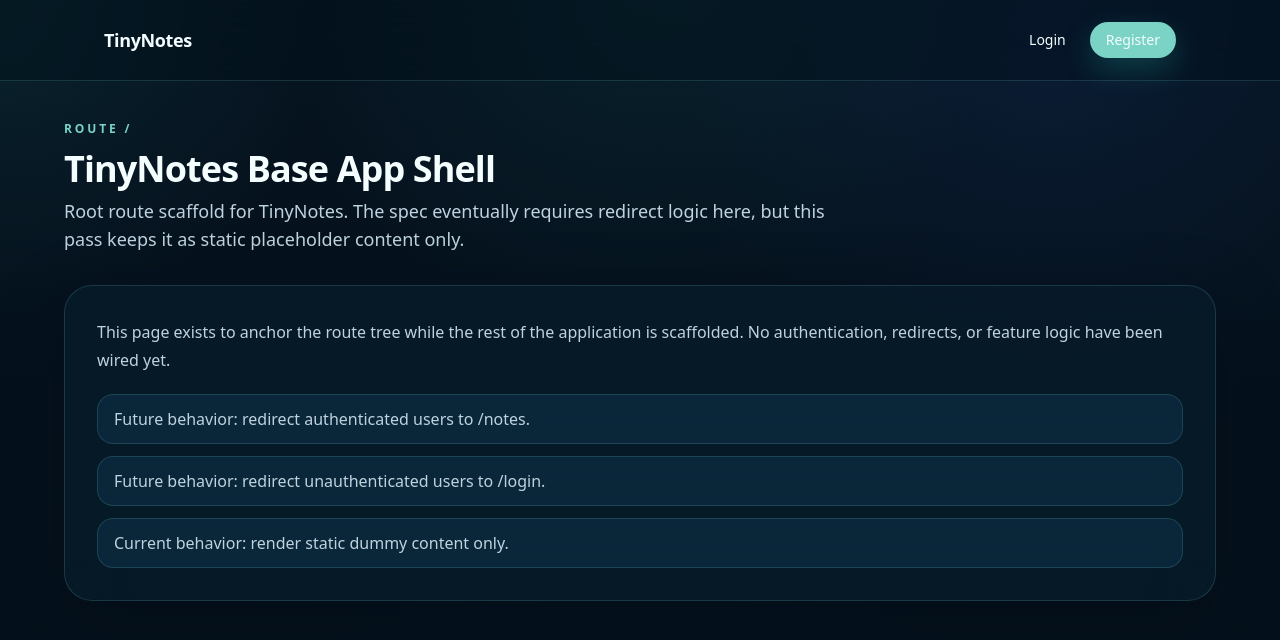
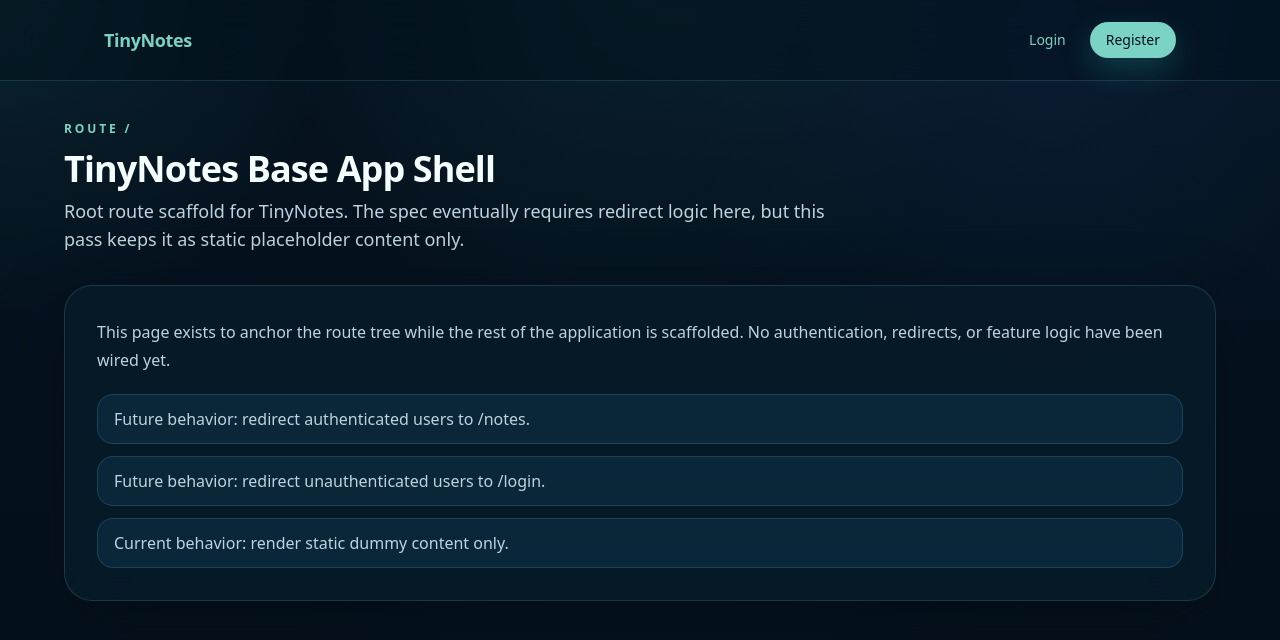
Before and after one commit to OlegZinch/codex-demo, a Next.js app: page / in a window 1280 px wide. Shown: the top 640 px of the page. Built offline with nearby package versions, Linux system fonts and the light colour scheme.

Commit message:
Move anchor base styles into Tailwind base layer

```diff
--- a/app/globals.css
+++ b/app/globals.css
@@ -48,9 +48,11 @@ body {
   font-family: var(--font-sans);
 }
 
-a {
-  color: inherit;
-  text-decoration: none;
+@layer base {
+  a {
+    color: inherit;
+    text-decoration: none;
+  }
 }
 
 ::selection {
```
